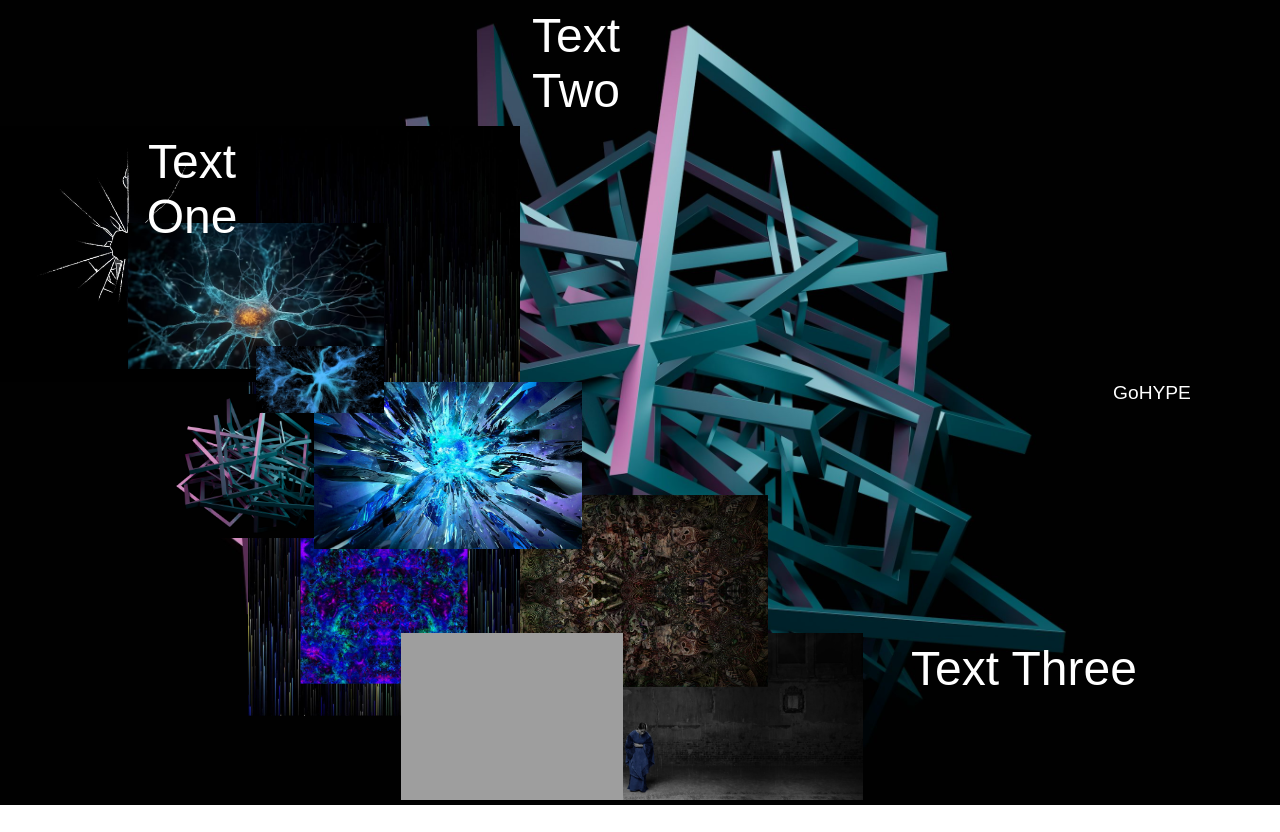
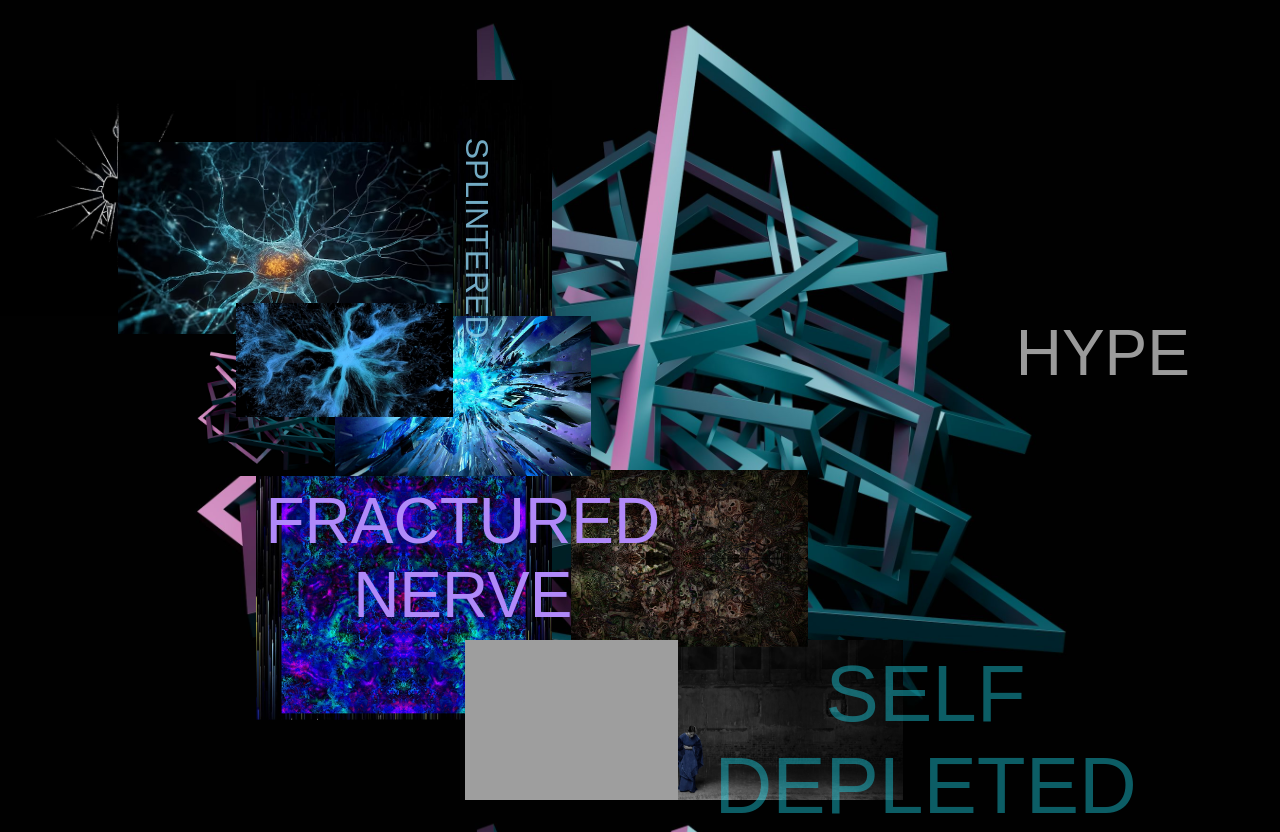
Before and after one commit to Xiao-ooo/Core-Lab-System-Projects, a plain HTML site: page stress.html in a window 1280 px wide. Before the commit the page ends 805 px from the top, so only its background shows below. Drawn offline with Linux system fonts and the light colour scheme; grey boxes are pictures that could not be loaded; a web font is replaced by a local one.

Commit message:
final text layout

```diff
--- a/calm.css
+++ b/calm.css
@@ -1,7 +1,6 @@
 body {
     margin: 0;
     height: 100vh;
-    /* background: black; */
     background: url('/CalmImage/p9.png') center/cover;
   }
 
@@ -92,8 +91,6 @@ body {
 }
 
 .text {
-    color: white;
-    font-size: 3rem;
     padding: 8px;
     border-radius: 6px;
     text-align: center;
@@ -101,27 +98,34 @@ body {
   }
 
 .t1 {
-    grid-column: 2/3;
-    grid-row: 2/3;
+    grid-column: 3/6;
+    grid-row: 5/7;
+    color: rgb(88, 209, 249);
+    font-size: 3rem;
+    transform: rotate(-90deg);
 }
 
 .t2 {
-    grid-column: 5/6;
-    grid-row: 3/4;
+    grid-column: 4/6;
+    grid-row: 4/5;
+    color: rgb(59, 134, 159);
+    font-size: 4rem;
 }
 
 .t3 {
-    grid-column: 8/10;
+    grid-column: 7/10;
     grid-row: 6/7;
+    color: rgb(87, 200, 165);
+    font-size: 4rem;
 }
 
 
 .stress {
-    grid-column: 9/11;
-    grid-row: 3/4;
-    color: white;
+    grid-column: 8/11;
+    grid-row: 3/5;
+    color: rgb(84, 247, 174);
     text-decoration: none;
-    font-size: 1.2rem;
+    font-size: 4rem;
     align-self: start;
     justify-self: center;
     font-family: 'world', sans-serif;
--- a/hype.css
+++ b/hype.css
@@ -1,9 +1,7 @@
 body{
     margin: 0;
-    /* background: black; */
     background: url('/HypeImage/p10.png') center;
 }
-
 
 .container{
     display: grid;
@@ -40,12 +38,13 @@ body{
 
 .p4{
     grid-column: 4/6;
-    grid-row: 5/6;
+    grid-row: 4/6;
+    z-index: -1;
 }
 
 .p7{
     grid-column: 5/7;
-    grid-row: 4/6;
+    grid-row: 3/5;
     transform: rotate(90deg);
 }
 
@@ -55,16 +54,15 @@ body{
 
 }
 
-
 .p6{
-    grid-column: 4/9;
-    grid-row: 2/8;
+    grid-column: 4/10;
+    grid-row: 1/5;
     z-index: -1;
 
 }
 
 .p10{
-    grid-column: 7/10;
+    grid-column: 6/10;
     grid-row: 3/5;
     transform: rotate(90deg);
     z-index: -1;
@@ -101,23 +99,23 @@ body{
 }
 
 .t1 {
-    grid-column: 3/5;
+    grid-column: 2/5;
     grid-row: 3/4;
     font-size: 3rem;
     transform: rotate(90deg);
-    color: rgb(213, 120, 253);
+    color: rgba(213, 120, 253, 0.83);
 }
 
 .t2 {
-    grid-column: 5/6;
-    grid-row: 3/4;
-    font-size: 3rem;
-    color: rgb(174, 7, 245);
+    grid-column: 5/7;
+    grid-row: 3/5;
+    font-size: 4rem;
+    color: rgba(174, 7, 245, 0.957);
 }
 
 .t3 {
     grid-column: 7/10;
-    grid-row: 5/6;
+    grid-row: 4/6;
     font-size: 3rem;
     color: rgb(160, 47, 209);
 }
@@ -126,7 +124,7 @@ body{
 .calm {
     grid-column: 9/11;
     grid-row: 3/4;
-    color: rgb(205, 165, 251);
+    color: rgba(205, 165, 251, 0.95);
     text-decoration: none;
     font-size: 5rem;
     align-self: start;
--- a/stress.css
+++ b/stress.css
@@ -1,6 +1,5 @@
 body{
     margin: 0;
-    /* background: black; */
     background: url('/StressImage/p9.png') center/cover;
 }
 
@@ -91,8 +90,6 @@ body{
 }
 
 .text {
-    color: white;
-    font-size: 3rem;
     padding: 8px;
     border-radius: 6px;
     text-align: center;
@@ -100,27 +97,34 @@ body{
   }
 
 .t1 {
-    grid-column: 2/3;
-    grid-row: 2/3;
+    grid-column: 3/4;
+    grid-row: 2/4;
+    color: rgba(136, 203, 232, 0.839);
+    font-size: 2rem;
+    transform: rotate(90deg);
 }
 
 .t2 {
-    grid-column: 5/6;
-    grid-row: 1/2;
+    grid-column: 3/6;
+    grid-row: 5/6;
+    color: rgb(176, 137, 249);
+    font-size: 4rem;
 }
 
 .t3 {
-    grid-column: 8/10;
-    grid-row: 6/7;
+    grid-column: 6/10;
+    grid-row: 6/8;
+    color: rgba(29, 227, 245, 0.412);
+    font-size: 5rem;
 }
 
 
 .hype {
-    grid-column: 9/11;
+    grid-column: 8/11;
     grid-row: 3/4;
-    color: white;
+    color: rgba(253, 253, 253, 0.61);
     text-decoration: none;
-    font-size: 1.2rem;
+    font-size: 4rem;
     align-self: start;
     justify-self: center;
     font-family: 'world', sans-serif;
--- a/stress.html
+++ b/stress.html
@@ -48,13 +48,13 @@
       <img src="StressImage/p10.png" alt="p10">
     </div>
 
-    <div class="text t1">Text One</div>
+    <div class="text t1">SPLINTERED</div>
 
-    <div class="text t2">Text Two</div>
+    <div class="text t2">FRACTURED NERVE</div>
 
-    <div class="text t3">Text Three</div>
+    <div class="text t3">SELF DEPLETED</div>
 
-    <a href="index.html" class="hype">GoHYPE</a>
+    <a href="index.html" class="hype">HYPE</a>
 
   </div>
 
```
Also changed, not shown: calm.html (+4 -4 lines).
